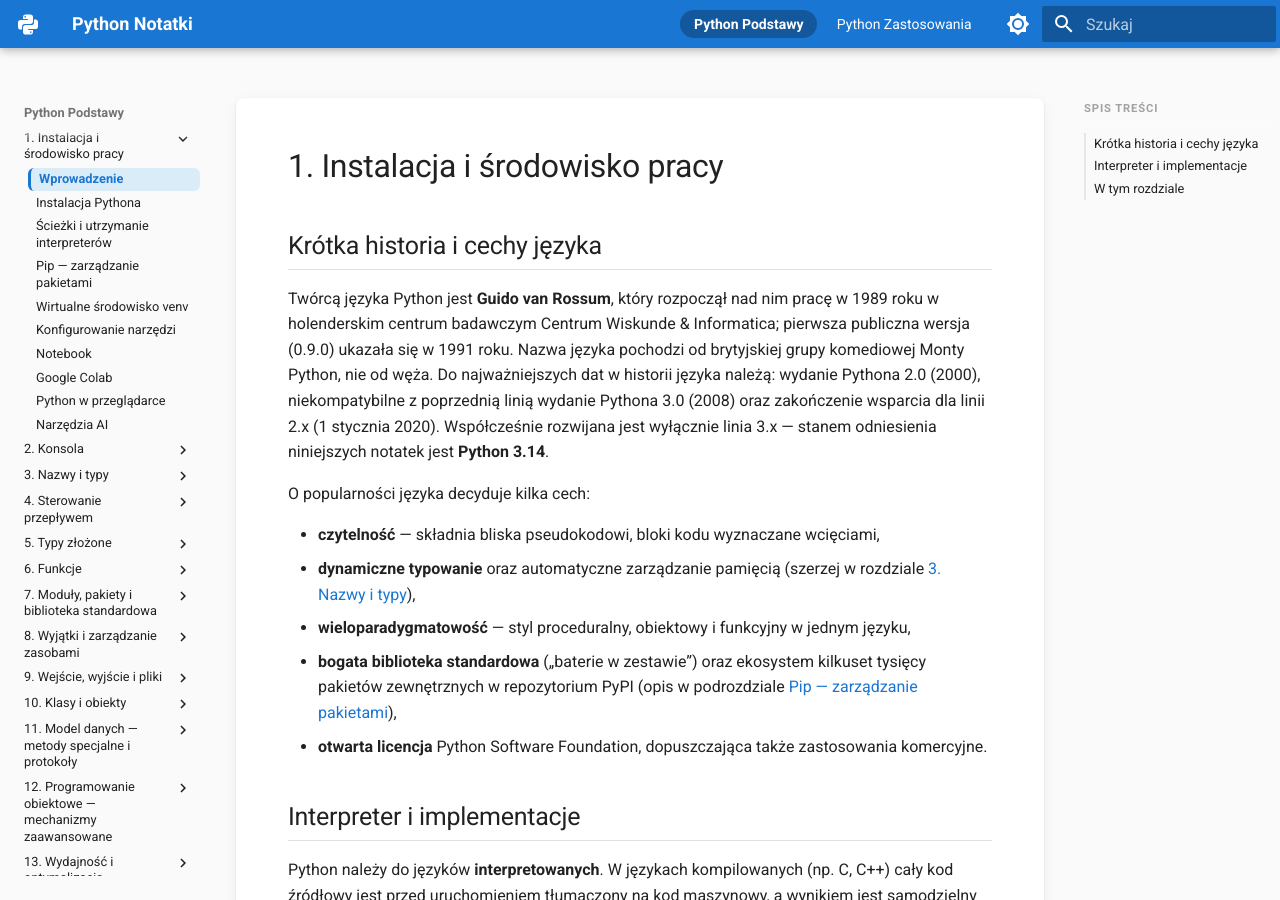
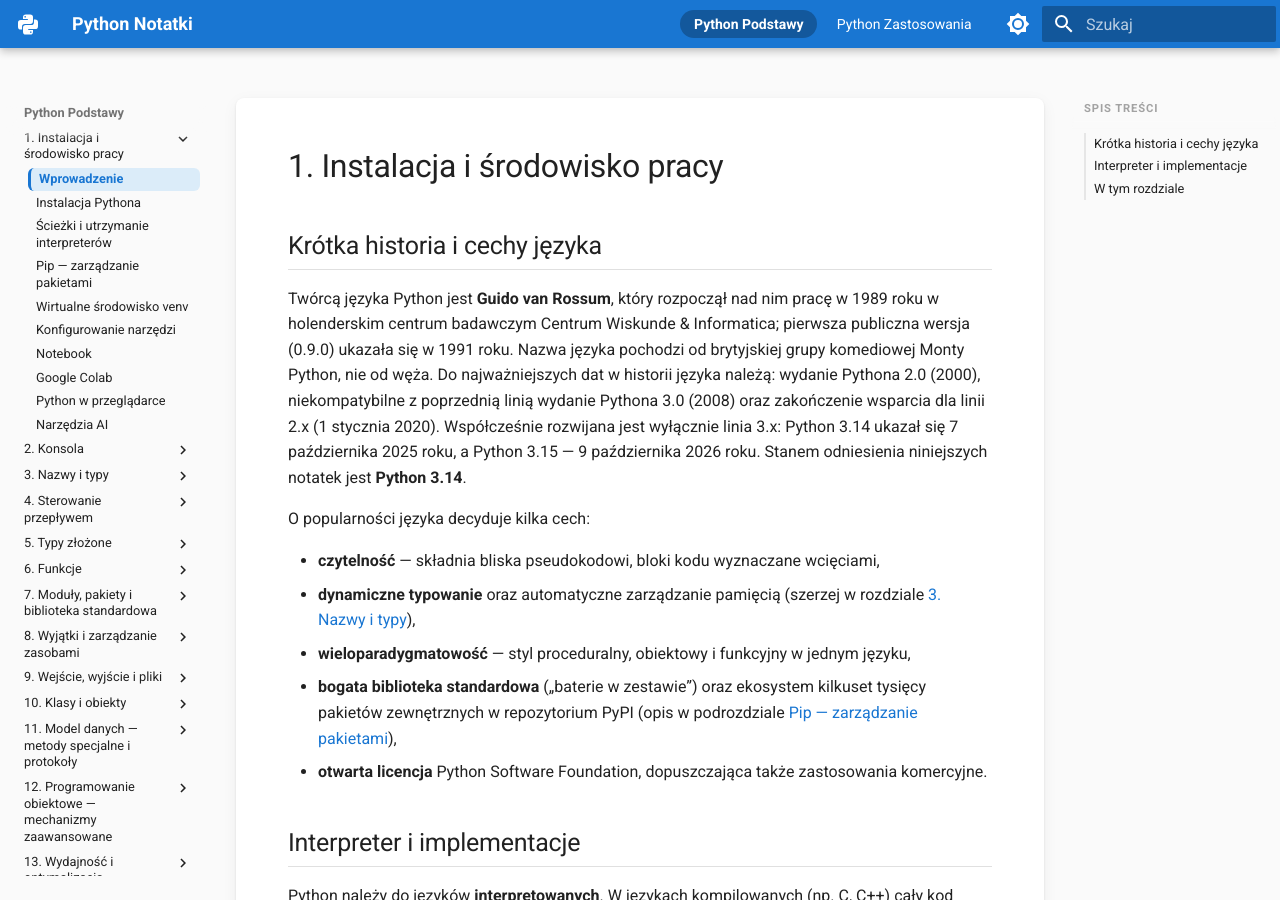
Before and after one commit to witoldprzygoda/python-notatki, an MkDocs documentation site: the page built from docs/01-instalacja/index.md, in a window 1280 px wide and 900 px high. Built offline with MkDocs 1.6.1 and Material for MkDocs 9.7.7, drawn with Linux system fonts in a browser that asks for light colours.

Commit message:
Mention the Python 3.15 release in the short history of the language
The notes stay on Python 3.14, but the history paragraph now names the
3.14 and 3.15 release dates, matching the lecture timeline.

Co-Authored-By: Claude Opus 5.5 <noreply@anthropic.com>

```diff
--- a/docs/01-instalacja/index.md
+++ b/docs/01-instalacja/index.md
@@ -2,7 +2,7 @@
 
 ## Krótka historia i cechy języka
 
-Twórcą języka Python jest **Guido van Rossum**, który rozpoczął nad nim pracę w 1989 roku w holenderskim centrum badawczym Centrum Wiskunde & Informatica; pierwsza publiczna wersja (0.9.0) ukazała się w 1991 roku. Nazwa języka pochodzi od brytyjskiej grupy komediowej Monty Python, nie od węża. Do najważniejszych dat w historii języka należą: wydanie Pythona 2.0 (2000), niekompatybilne z poprzednią linią wydanie Pythona 3.0 (2008) oraz zakończenie wsparcia dla linii 2.x (1 stycznia 2020). Współcześnie rozwijana jest wyłącznie linia 3.x — stanem odniesienia niniejszych notatek jest **Python 3.14**.
+Twórcą języka Python jest **Guido van Rossum**, który rozpoczął nad nim pracę w 1989 roku w holenderskim centrum badawczym Centrum Wiskunde & Informatica; pierwsza publiczna wersja (0.9.0) ukazała się w 1991 roku. Nazwa języka pochodzi od brytyjskiej grupy komediowej Monty Python, nie od węża. Do najważniejszych dat w historii języka należą: wydanie Pythona 2.0 (2000), niekompatybilne z poprzednią linią wydanie Pythona 3.0 (2008) oraz zakończenie wsparcia dla linii 2.x (1 stycznia 2020). Współcześnie rozwijana jest wyłącznie linia 3.x: Python 3.14 ukazał się 7 października 2025 roku, a Python 3.15 — 9 października 2026 roku. Stanem odniesienia niniejszych notatek jest **Python 3.14**.
 
 O popularności języka decyduje kilka cech:
 
```
